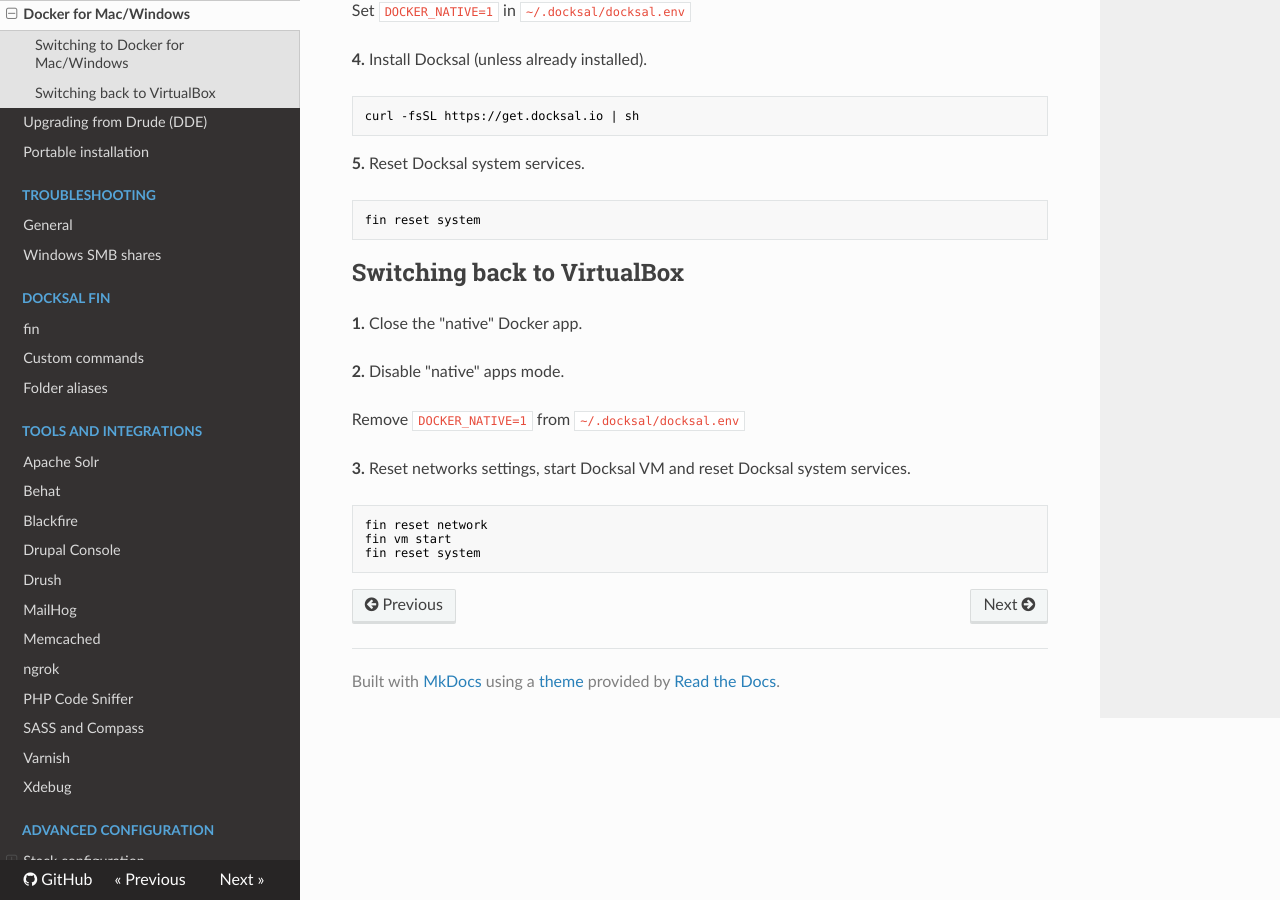
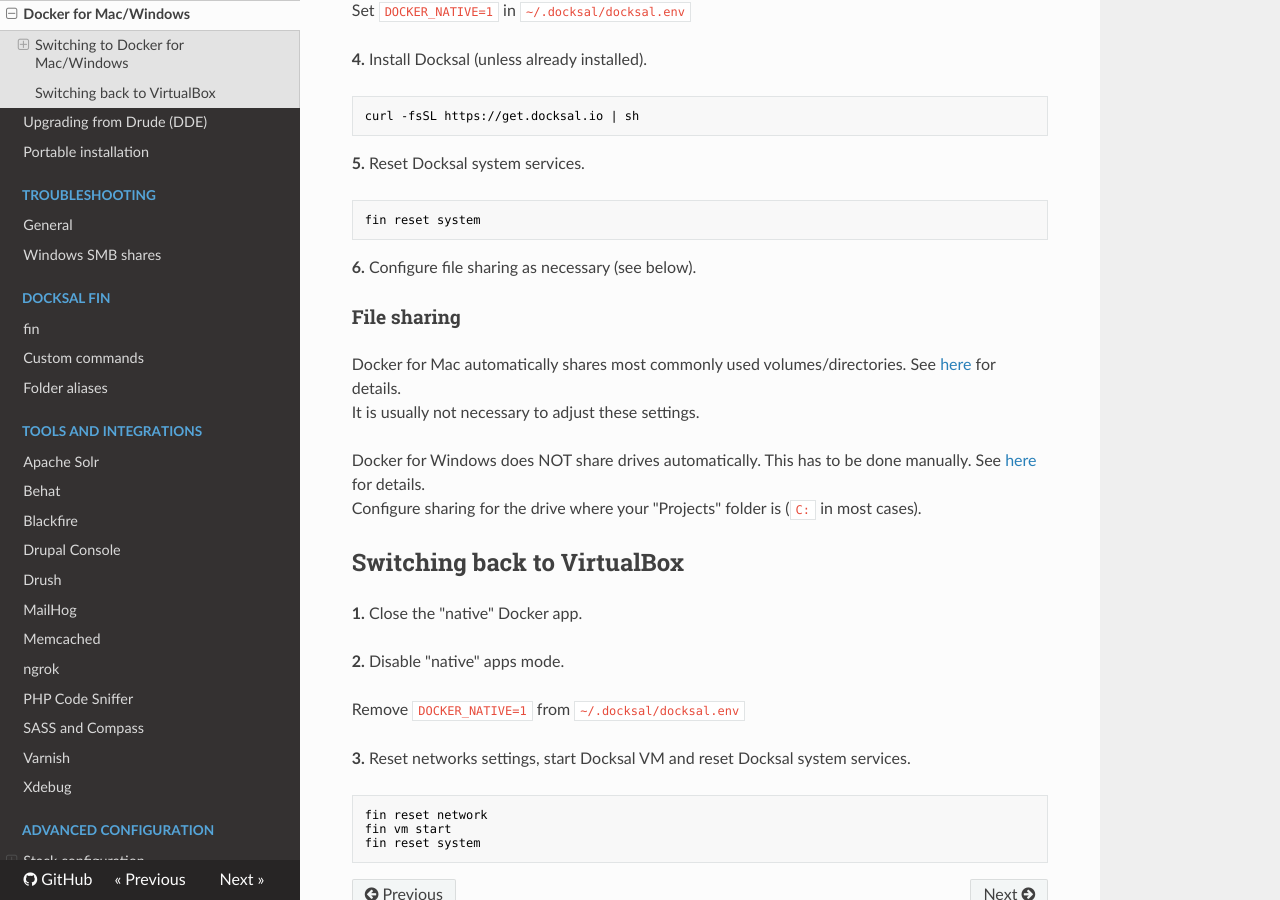
Before and after one commit to docksal/docksal, an MkDocs documentation site: the page built from docs/getting-started/env-setup-native.md, in a window 1280 px wide and 900 px high, scrolled down 590 px. Built offline with MkDocs 1.6.1, drawn with Linux system fonts in a browser that asks for light colours; nearby versions of some CDN libraries; old or Windows-style settings are respelled for this version of MkDocs.

Commit message:
Added docs on file sharing with Docker for Mac/Windows
[ci skip]

````diff
--- a/docs/getting-started/env-setup-native.md
+++ b/docs/getting-started/env-setup-native.md
@@ -33,6 +33,20 @@ curl -fsSL https://get.docksal.io | sh
 fin reset system
 ```
 
+**6.** Configure file sharing as necessary (see below).
+
+
+### File sharing
+
+Docker for Mac automatically shares most commonly used volumes/directories.
+See [here](https://docs.docker.com/docker-for-mac/#file-sharing) for details.
+It is usually not necessary to adjust these settings.
+
+Docker for Windows does NOT share drives automatically. This has to be done manually.
+See [here](https://docs.docker.com/docker-for-windows/#shared-drives) for details.
+Configure sharing for the drive where your "Projects" folder is (`C:` in most cases).
+
+
 ## Switching back to VirtualBox
 
 **1.** Close the "native" Docker app.
````
